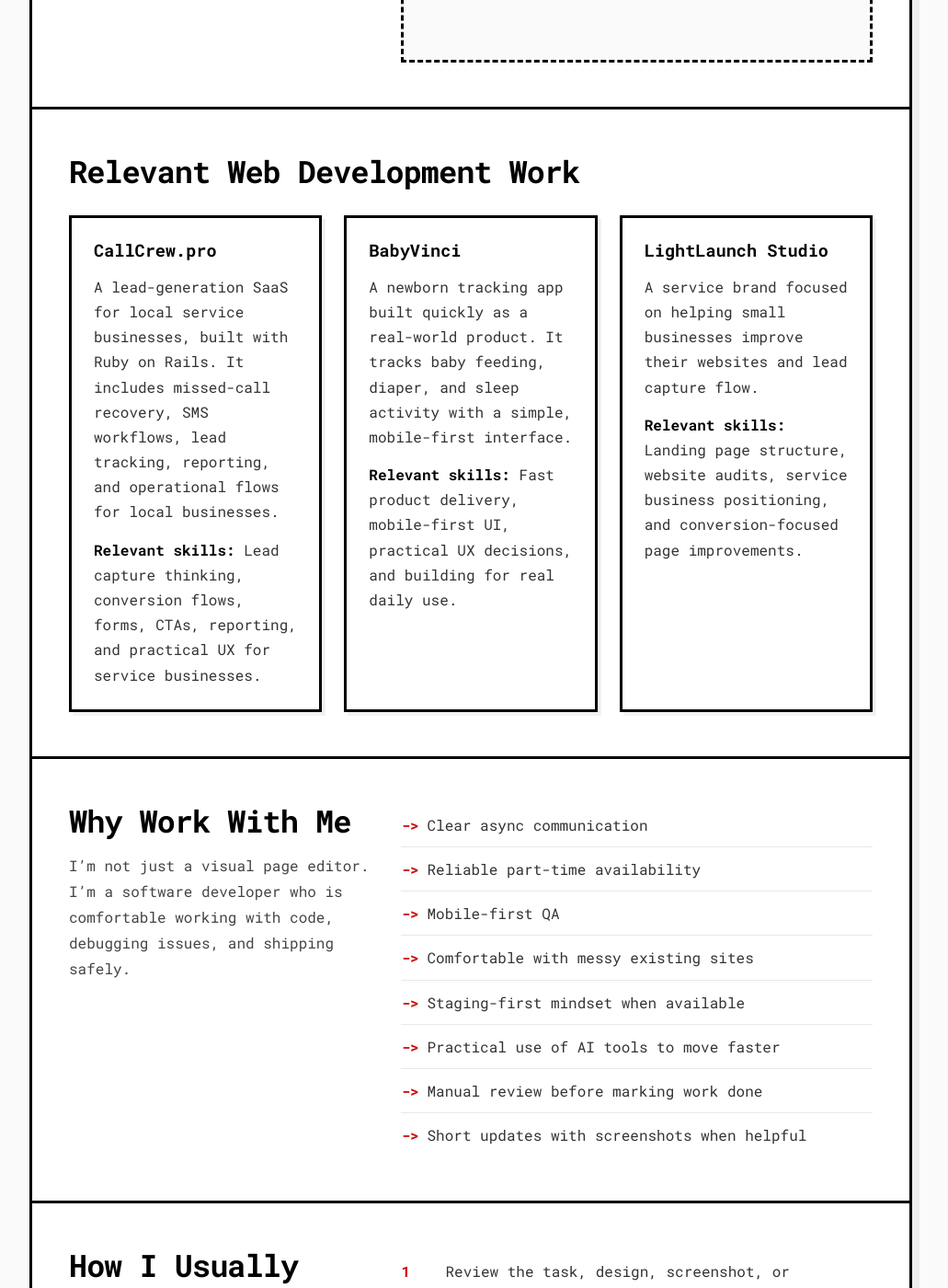
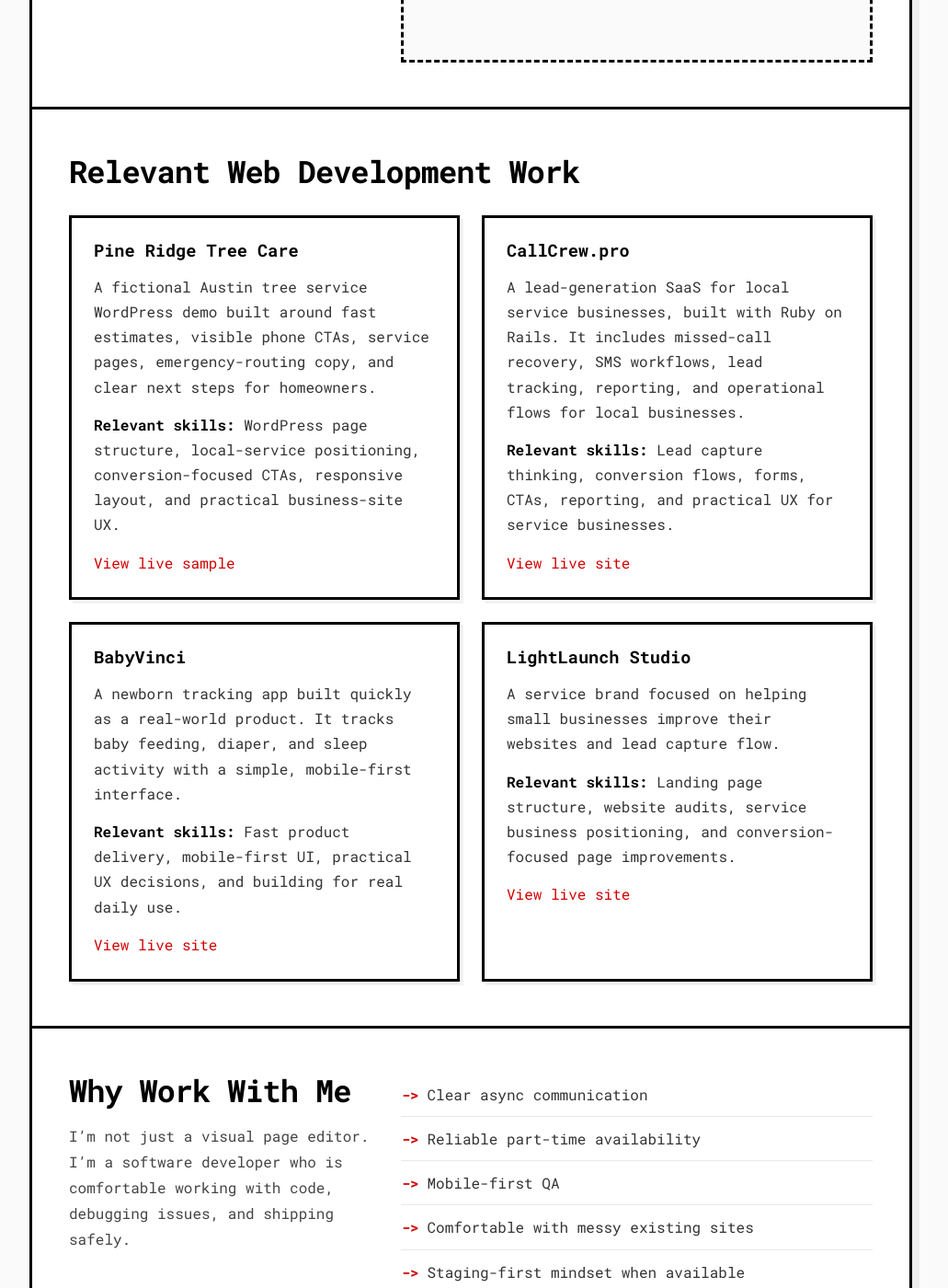
Before and after one commit to superspike7/spikevinz.com, a Jekyll site: the page built from wordpress.html, in a window 1280 px wide and 1400 px high, scrolled down 2301 px. Shown: the whole window at 92% size, without its empty margins (128-1159 px from the left). Built offline with Jekyll 4.4.1, drawn with Linux system fonts in a browser that asks for light colours.

Commit message:
update sample work

```diff
--- a/wordpress.html
+++ b/wordpress.html
@@ -87,21 +87,30 @@
     <div class="wordpress-section-header">
       <h2>Relevant Web Development Work</h2>
     </div>
-    <div class="wordpress-card-grid wordpress-card-grid--three">
+    <div class="wordpress-card-grid">
+      <article class="wordpress-card wordpress-work-card">
+        <h3>Pine Ridge Tree Care</h3>
+        <p>A fictional Austin tree service WordPress demo built around fast estimates, visible phone CTAs, service pages, emergency-routing copy, and clear next steps for homeowners.</p>
+        <p><strong>Relevant skills:</strong> WordPress page structure, local-service positioning, conversion-focused CTAs, responsive layout, and practical business-site UX.</p>
+        <p><a href="https://pineridge.spikevinz.com" target="_blank" rel="noopener noreferrer">View live sample</a></p>
+      </article>
       <article class="wordpress-card wordpress-work-card">
         <h3>CallCrew.pro</h3>
         <p>A lead-generation SaaS for local service businesses, built with Ruby on Rails. It includes missed-call recovery, SMS workflows, lead tracking, reporting, and operational flows for local businesses.</p>
         <p><strong>Relevant skills:</strong> Lead capture thinking, conversion flows, forms, CTAs, reporting, and practical UX for service businesses.</p>
+        <p><a href="https://callcrew.pro" target="_blank" rel="noopener noreferrer">View live site</a></p>
       </article>
       <article class="wordpress-card wordpress-work-card">
         <h3>BabyVinci</h3>
         <p>A newborn tracking app built quickly as a real-world product. It tracks baby feeding, diaper, and sleep activity with a simple, mobile-first interface.</p>
         <p><strong>Relevant skills:</strong> Fast product delivery, mobile-first UI, practical UX decisions, and building for real daily use.</p>
+        <p><a href="https://babyvinci.com" target="_blank" rel="noopener noreferrer">View live site</a></p>
       </article>
       <article class="wordpress-card wordpress-work-card">
         <h3>LightLaunch Studio</h3>
         <p>A service brand focused on helping small businesses improve their websites and lead capture flow.</p>
         <p><strong>Relevant skills:</strong> Landing page structure, website audits, service business positioning, and conversion-focused page improvements.</p>
+        <p><a href="https://lightlaunchstudio.com" target="_blank" rel="noopener noreferrer">View live site</a></p>
       </article>
     </div>
   </section>
```
